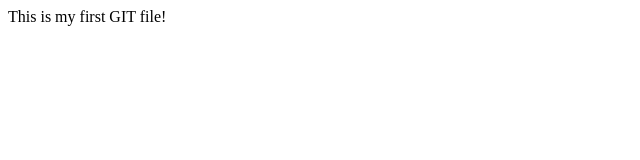
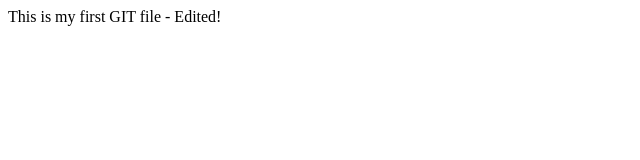
Before and after one commit to balajiasoori/myresearchproject, a plain HTML site: page index.html in a window 1280 px wide. Shown: the full height of the page, 0-640 px from the left. Drawn offline with Linux system fonts and the light colour scheme.

Commit message:
Initiate commit

```diff
--- a/index.html
+++ b/index.html
@@ -3,6 +3,6 @@
 <title>My App</title>
 </head>
 <body>
-This is my first GIT file!
+This is my first GIT file - Edited!
 </body>
 </html>
```
